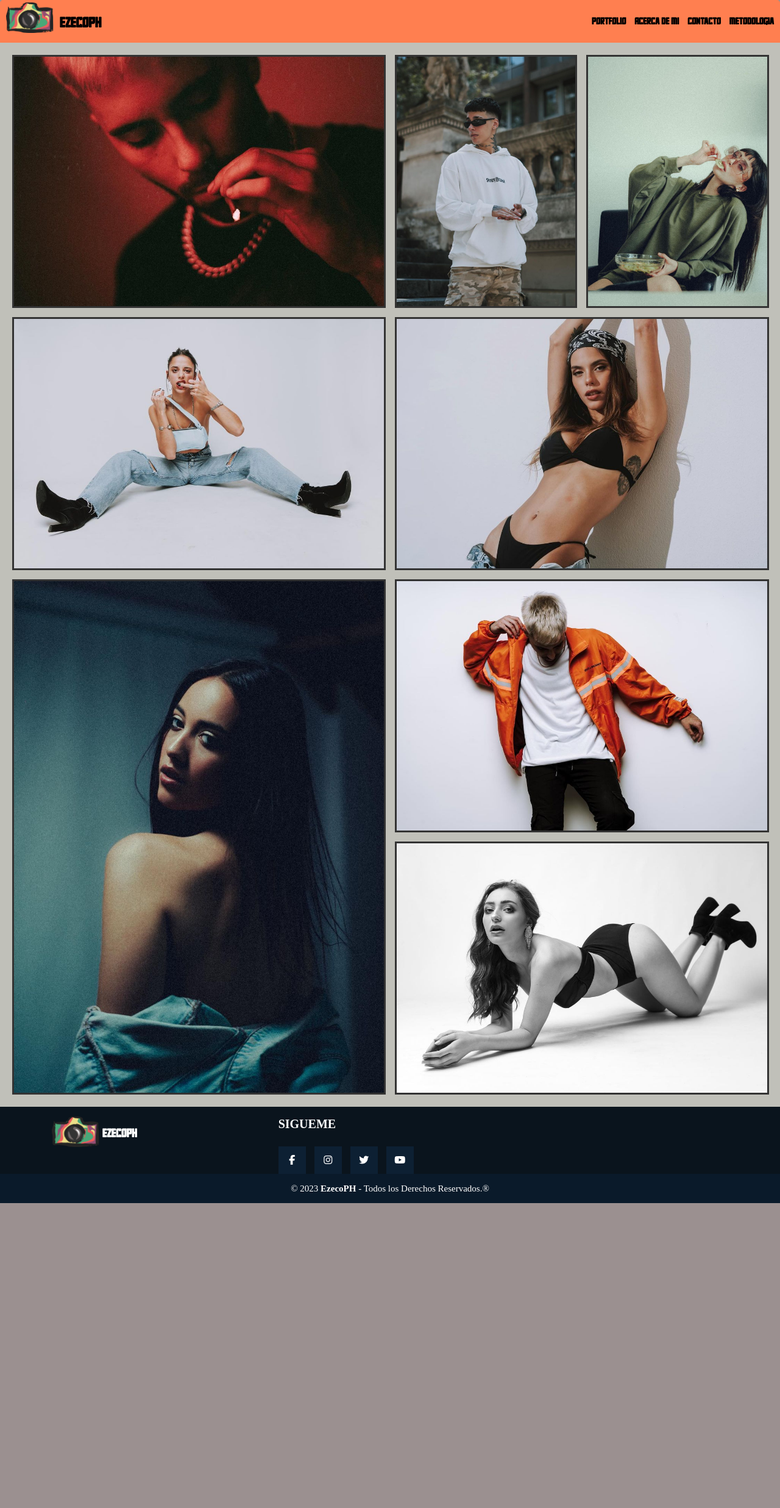
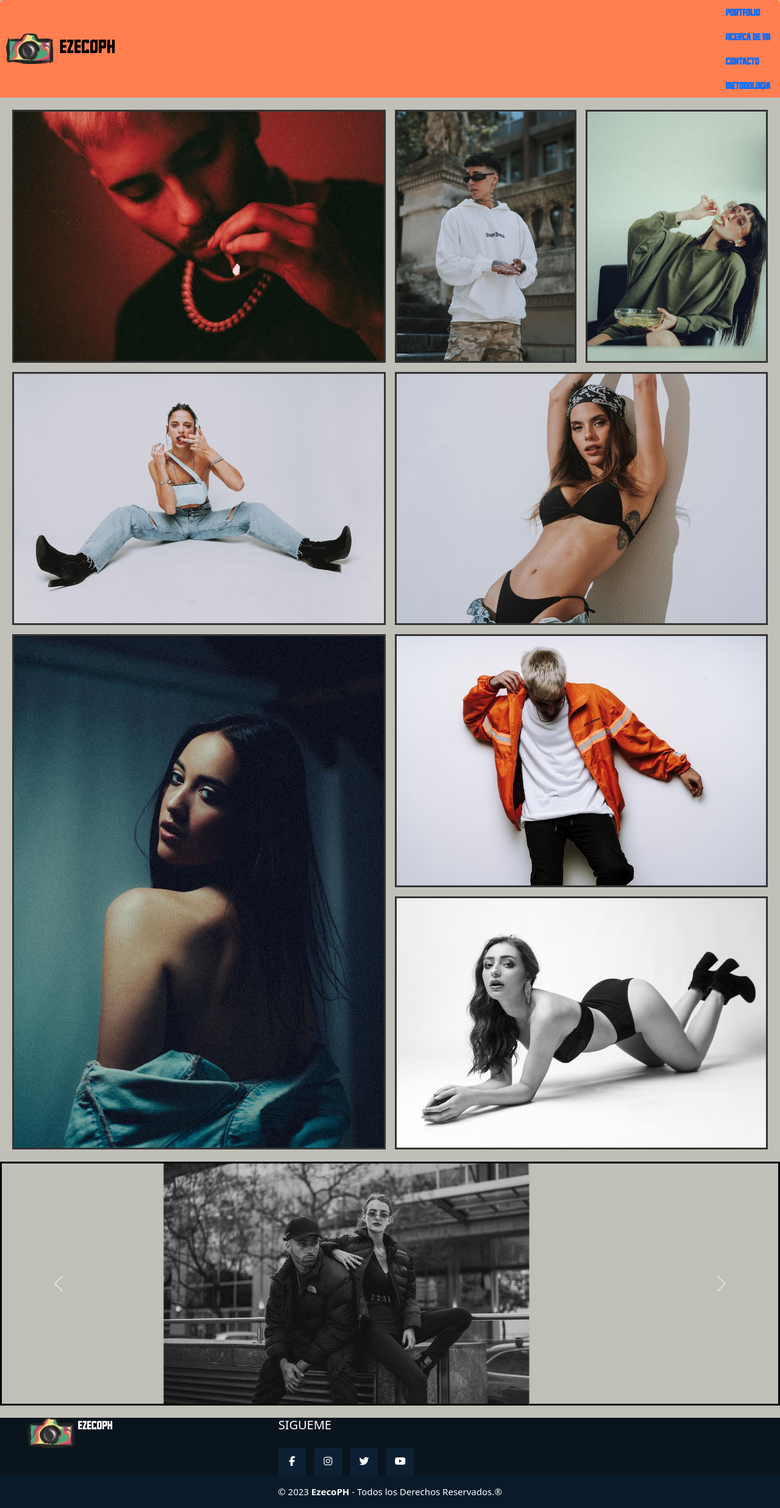
Before and after one commit to MatiasCataldo/ProyectoFinal-Cataldo, a plain HTML site: page Paginas/Portfolio.html in a window 1280 px wide. Shown: the whole page at 61% size. Before the commit the page ends 1973 px from the top, so only its background shows below. Drawn offline with nearby package versions, Linux system fonts and the light colour scheme; a web font is replaced by a local one.

Commit message:
agregado de carrussel y responsive

```diff
--- a/Paginas/Metodologia.css
+++ b/Paginas/Metodologia.css
@@ -6,10 +6,6 @@ body h1{
     font-family:fantasy;
 }
 
-.fotoMetodologia{
-    display:flex;
-    margin: auto;
-}
 body{
     margin: 0;
     padding: 0;
@@ -19,3 +15,100 @@ body{
     font-family: sans-serif;
     margin: 0;
 }
+
+.galeria{
+    width: 100%;
+    min-height: 300px;
+    background-color:rgb(192, 192, 185);
+    display: grid;
+    grid-template-columns: repeat(1, 1fr);
+    grid-template-rows: repeat(4, 200px);
+}
+
+.item{
+    background-size: cover;
+    background-position: center;
+}
+
+.item1{
+    background-image: url(../Imagenes/Metodologia.png);
+}
+.item2{
+    background-image: url(../Imagenes/Metodologia\ -\ copia.png);
+}
+
+.item3{
+    background-image: url(../Imagenes/Metodologia\ -\ copia\ \(2\).png);
+}
+.item4{
+    background-image: url(../Imagenes/Metodologia\ -\ copia\ \(3\).png);
+}
+
+@media only screen and (min-width:375px) {
+    .galeria{
+        grid-template-columns: 1fr, 1fr;
+        grid-template-rows: repeat(8, 200px);
+    }
+    .item1{
+        grid-column: 1/3;
+        grid-row: 1/3;
+    }
+    .item2{
+        grid-column: 1/3;
+        grid-row: 3/5;
+    }
+    .item3{
+        grid-column: 1/3;
+        grid-row: 5/7;
+    }
+    .item4{
+        grid-column: 1/2;
+        grid-row: 7/9;
+    }
+}
+
+@media only screen and (min-width: 768px) and (max-width: 1023px) {
+    .galeria{
+        grid-template-columns: repeat(4, 1fr);
+        grid-template-rows: repeat(4, 200px);
+    }
+    .item1{
+        grid-column: 1/3;
+        grid-row: 1/3;
+    }
+    .item2{
+        grid-column: 3/5;
+        grid-row: 1/3;
+    }
+    .item3{
+        grid-column: 1/3;
+        grid-row: 3/5;
+    }
+    .item4{
+        grid-column: 3/5;
+        grid-row: 3/5;
+    }
+}
+
+@media only screen and (min-width:1024px){
+    .galeria{
+        grid-template-columns: repeat(4, 1fr);
+        grid-template-rows: repeat(2, 200px);
+    }
+    .item1{
+        grid-column: 1/2;
+        grid-row: 1/3;
+    }
+    .item2{
+        grid-column: 2/3;
+        grid-row: 1/3;
+    }
+    .item3{
+        grid-column: 3/4;
+        grid-row: 1/3;
+    }
+    .item4{
+        grid-column: 4/5;
+        grid-row: 1/3;
+    }
+}
--- a/Paginas/Portfolio.css
+++ b/Paginas/Portfolio.css
@@ -1,5 +1,12 @@
 @import url('https://fonts.googleapis.com/css2?family=Barlow:wght@100&family=Delicious+Handrawn&family=Farsan&family=Open+Sans:wght@300&family=Oswald:wght@300&family=Roboto:wght@100;900&display=swap');
 
+header{
+    width: 100%;
+}
+
+body{
+    background-color: rgb(192, 192, 185);
+}
 
 
 body h1{
@@ -12,7 +19,7 @@ body h1{
 }
 
 .galeria{
-    width: 97%;
+    width: 100%;
     min-height: 300px;
     background-color:rgb(192, 192, 185);
     display: grid;
@@ -147,3 +154,18 @@ body h1{
         grid-row: 5/7;
     }
 }
+
+.carousel-inner{
+    height: 400px;
+    width: 100%;
+    background-color:rgb(192, 192, 185);
+    margin-bottom: 20px;
+    border-style:solid;
+    border-color: black;
+}
+
+.carousel-inner img{
+    object-fit: scale-down;
+    height: 400px;
+    width: 100%
+}
--- a/Paginas/Portfolio.html
+++ b/Paginas/Portfolio.html
@@ -6,8 +6,9 @@
     <meta name="viewport" content="width=device-width, initial-scale=1.0">
     <title>Portfolio</title>
     <link rel="shortcut icon" href="../Imagenes/camera.png" type="image/x-icon">
+    <link href="https://cdn.jsdelivr.net/npm/bootstrap@5.1.3/dist/css/bootstrap.min.css" rel="stylesheet" integrity="sha384-1BmE4kWBq78iYhFldvKuhfTAU6auU8tT94WrHftjDbrCEXSU1oBoqyl2QvZ6jIW3" crossorigin="anonymous">
+    <link rel="stylesheet" href="../Estilos.css">
     <link rel="stylesheet" href="Portfolio.css">
-    <link rel="stylesheet" href="../Estilos.css">
     <script src="https://kit.fontawesome.com/eb496ab1a0.js" crossorigin="anonymous"></script>
 </head>
 <body>
@@ -33,6 +34,35 @@
         <div class="item7 item"></div>
         <div class="item8 item"></div>
     </div>
+
+    <div id="carouselExampleControls" class="carousel slide" data-bs-ride="carousel">
+        <div class="carousel-inner">
+          <div class="carousel-item active">
+            <img src="../Imagenes/imagen-carrussel1.jpg" class="d-block w-100" alt="...">
+          </div>
+          <div class="carousel-item">
+            <img src="../Imagenes/imagen-carrussel2.jpg" class="d-block w-100" alt="...">
+          </div>
+          <div class="carousel-item">
+            <img src="../Imagenes/imagen-carrussel3.jpg" class="d-block w-100" alt="...">
+          </div>
+          <div class="carousel-item">
+            <img src="../Imagenes/imagen-carrussel4.jpg" class="d-block w-100" alt="...">
+          </div>
+          <div class="carousel-item">
+            <img src="../Imagenes/imagen-carrussel5.jpg" class="d-block w-100" alt="...">
+          </div>
+        </div>
+        <button class="carousel-control-prev" type="button" data-bs-target="#carouselExampleControls" data-bs-slide="prev">
+          <span class="carousel-control-prev-icon" aria-hidden="true"></span>
+          <span class="visually-hidden">Previous</span>
+        </button>
+        <button class="carousel-control-next" type="button" data-bs-target="#carouselExampleControls" data-bs-slide="next">
+          <span class="carousel-control-next-icon" aria-hidden="true"></span>
+          <span class="visually-hidden">Next</span>
+        </button>
+      </div>
+
     <footer class="pie-pagina">
         <div class="grupo-1">
             <div class="box">
@@ -57,5 +87,8 @@
             <small>&copy; 2023 <b>EzecoPH</b> - Todos los Derechos Reservados.®</small>
         </div>
     </footer>
+
+    <script src="https://cdn.jsdelivr.net/npm/@popperjs/core@2.10.2/dist/umd/popper.min.js" integrity="sha384-7+zCNj/IqJ95wo16oMtfsKbZ9ccEh31eOz1HGyDuCQ6wgnyJNSYdrPa03rtR1zdB" crossorigin="anonymous"></script>
+    <script src="https://cdn.jsdelivr.net/npm/bootstrap@5.1.3/dist/js/bootstrap.min.js" integrity="sha384-QJHtvGhmr9XOIpI6YVutG+2QOK9T+ZnN4kzFN1RtK3zEFEIsxhlmWl5/YESvpZ13" crossorigin="anonymous"></script>
 </body>
 </html>
```
Also changed, not shown: Paginas/Metodologia.html (+6 -1 lines), index.html (+0 -8 lines), Imagenes/Metodologia - copia (2).png (added), Imagenes/Metodologia - copia (3).png (added), Imagenes/Metodologia - copia.png (added), Imagenes/Metodologia.png, Imagenes/imagen-carrussel1.jpg (added), Imagenes/imagen-carrussel2.jpg (added), Imagenes/imagen-carrussel3.jpg (added), Imagenes/imagen-carrussel4.jpg (added), Imagenes/imagen-carrussel5.jpg (added).
